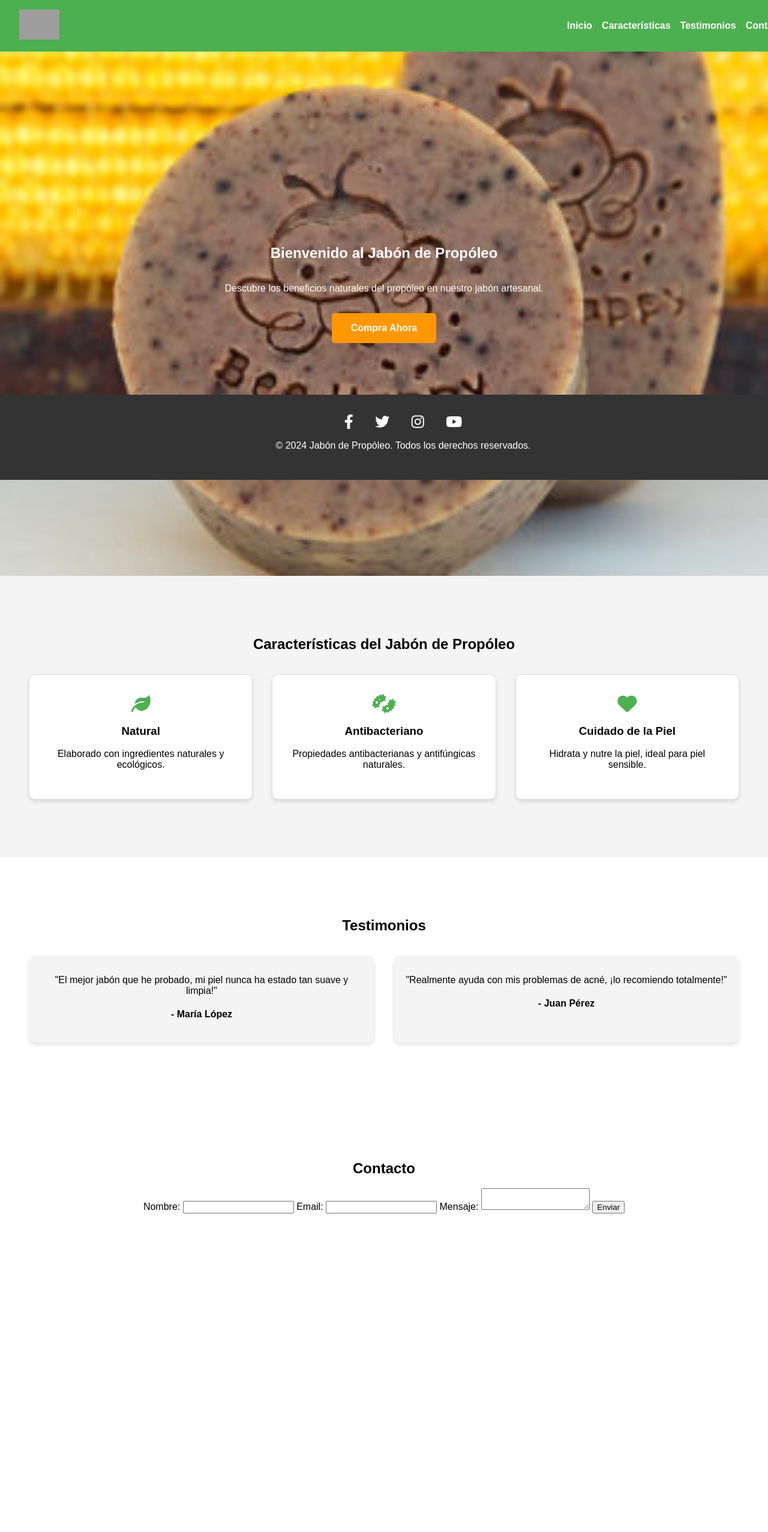
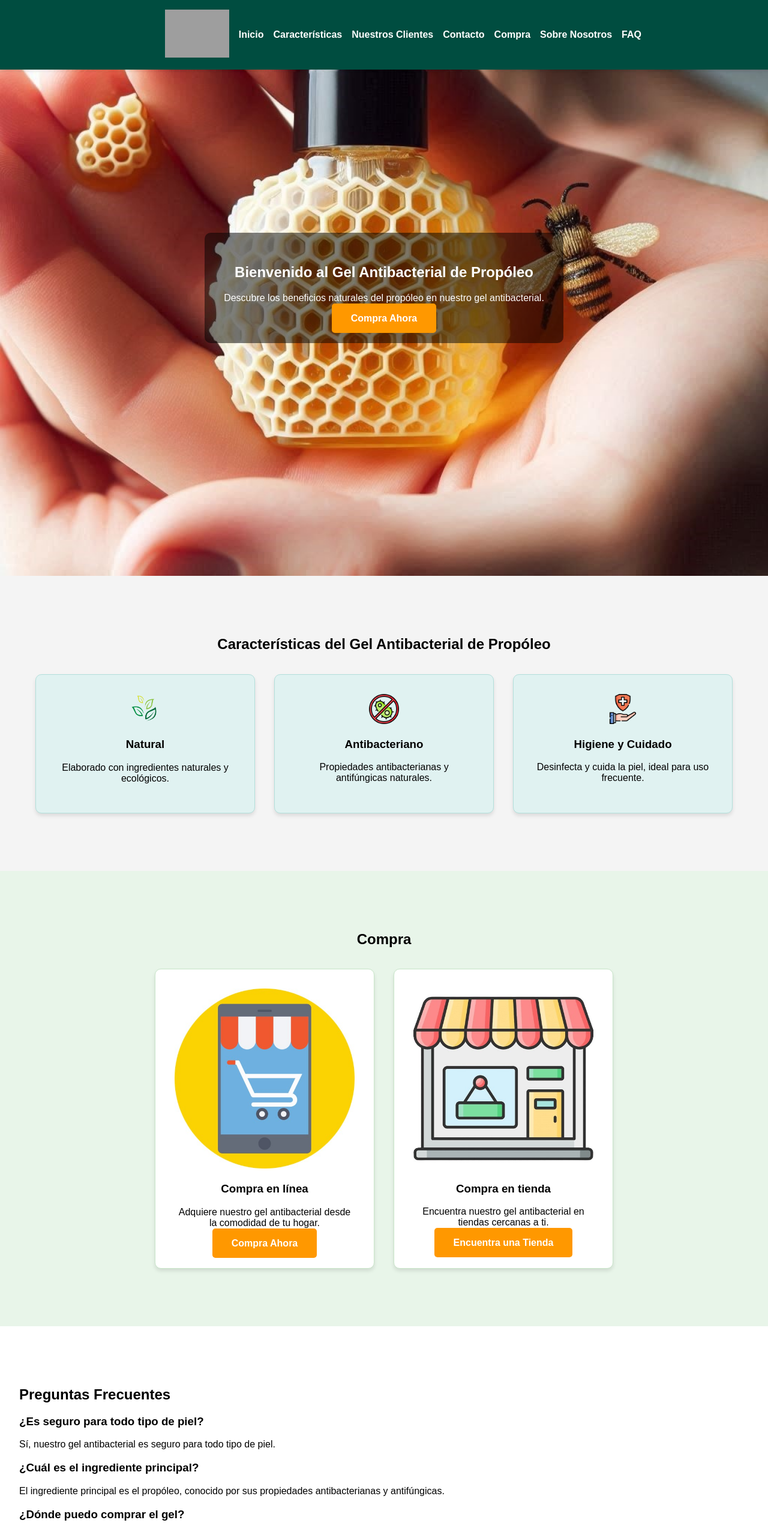
Before and after one commit to Llampu-Maki/Llampu-Maki, a plain HTML site: page index.html in a window 1280 px wide. Shown: the top 2554 px of the page at 60% size. Before the commit the page ends 2103 px from the top, so only its background shows below. Drawn offline with Linux system fonts and the light colour scheme; grey boxes are pictures that could not be loaded.

Commit message:
Add files via upload

```diff
--- a/index.html
+++ b/index.html
@@ -3,58 +3,104 @@
 <head>
     <meta charset="UTF-8">
     <meta name="viewport" content="width=device-width, initial-scale=1.0">
-    <title>Jabón de Propóleo</title>
+    <title>Gel Antibacterial de Propóleo</title>
     <link rel="stylesheet" href="styles.css">
     <link rel="stylesheet" href="https://cdnjs.cloudflare.com/ajax/libs/font-awesome/6.0.0-beta3/css/all.min.css">
 </head>
 <body>
     <header>
         <div class="logo">
-            <img src="logo.png" alt="Logo del Jabón de Propóleo">
+            <img src="logo.png" alt="Logo del Gel Antibacterial de Propóleo">
         </div>
         <nav>
             <ul>
                 <li><a href="#home">Inicio</a></li>
                 <li><a href="#features">Características</a></li>
-                <li><a href="#testimonials">Testimonios</a></li>
+                <li><a href="#testimonials">Nuestros Clientes</a></li>
                 <li><a href="#contact">Contacto</a></li>
+                <li><a href="#buy">Compra</a></li>
+                <li><a href="#about">Sobre Nosotros</a></li>
+                <li><a href="#faq">FAQ</a></li>
             </ul>
         </nav>
     </header>
     <section id="home">
-        <h1>Bienvenido al Jabón de Propóleo</h1>
-        <p>Descubre los beneficios naturales del propóleo en nuestro jabón artesanal.</p>
-        <a href="#contact" class="cta-button">Compra Ahora</a>
+        <div class="overlay">
+            <h1>Bienvenido al Gel Antibacterial de Propóleo</h1>
+            <p>Descubre los beneficios naturales del propóleo en nuestro gel antibacterial.</p>
+            <a href="#contact" class="cta-button">Compra Ahora</a>
+        </div>
     </section>
     <section id="features">
-        <h2>Características del Jabón de Propóleo</h2>
+        <h2>Características del Gel Antibacterial de Propóleo</h2>
         <div class="feature-cards">
             <div class="card">
-                <i class="fas fa-leaf"></i>
+                <img src="natural-icon.png" alt="Natural">
                 <h3>Natural</h3>
                 <p>Elaborado con ingredientes naturales y ecológicos.</p>
             </div>
             <div class="card">
-                <i class="fas fa-bacteria"></i>
+                <img src="antibacterial-icon.png" alt="Antibacteriano">
                 <h3>Antibacteriano</h3>
                 <p>Propiedades antibacterianas y antifúngicas naturales.</p>
             </div>
             <div class="card">
-                <i class="fas fa-heart"></i>
-                <h3>Cuidado de la Piel</h3>
-                <p>Hidrata y nutre la piel, ideal para piel sensible.</p>
+                <img src="care-icon.png" alt="Higiene y Cuidado">
+                <h3>Higiene y Cuidado</h3>
+                <p>Desinfecta y cuida la piel, ideal para uso frecuente.</p>
             </div>
         </div>
     </section>
+    <section id="buy">
+        <h2>Compra</h2>
+        <div class="buy-options">
+            <div class="option">
+                <img src="buy-option1.jpg" alt="Compra en línea">
+                <h3>Compra en línea</h3>
+                <p>Adquiere nuestro gel antibacterial desde la comodidad de tu hogar.</p>
+                <a href="#contact" class="cta-button">Compra Ahora</a>
+            </div>
+            <div class="option">
+                <img src="buy-option2.jpg" alt="Compra en tienda">
+                <h3>Compra en tienda</h3>
+                <p>Encuentra nuestro gel antibacterial en tiendas cercanas a ti.</p>
+                <a href="#contact" class="cta-button">Encuentra una Tienda</a>
+            </div>
+        </div>
+    </section>
+    <section id="faq">
+        <h2>Preguntas Frecuentes</h2>
+        <div class="faq-item">
+            <h3>¿Es seguro para todo tipo de piel?</h3>
+            <p>Sí, nuestro gel antibacterial es seguro para todo tipo de piel.</p>
+        </div>
+        <div class="faq-item">
+            <h3>¿Cuál es el ingrediente principal?</h3>
+            <p>El ingrediente principal es el propóleo, conocido por sus propiedades antibacterianas y antifúngicas.</p>
+        </div>
+        <div class="faq-item">
+            <h3>¿Dónde puedo comprar el gel?</h3>
+            <p>Puedes comprar nuestro gel en línea o en tiendas seleccionadas.</p>
+        </div>
+    </section>
+    <section id="about">
+        <h2>Sobre Nosotros</h2>
+        <div class="about-content">
+            <img src="about.jpg" alt="Sobre Nosotros">
+            <p>Somos una empresa comprometida con la salud y el bienestar, ofreciendo productos de alta calidad elaborados con ingredientes naturales.</p>
+        </div>
+    </section>
     <section id="testimonials">
-        <h2>Testimonios</h2>
+        <h2>Nuestros Clientes</h2>
         <div class="testimonials">
             <div class="testimonial">
-                <p>"El mejor jabón que he probado, mi piel nunca ha estado tan suave y limpia!"</p>
+                <img src="maria-lopez.jpg" alt="María López">
+                <p>"El mejor gel antibacterial que he probado, mis manos nunca han estado tan limpias y cuidadas!"</p>
                 <h4>- María López</h4>
             </div>
             <div class="testimonial">
-                <p>"Realmente ayuda con mis problemas de acné, ¡lo recomiendo totalmente!"</p>
+                <img src="juan-perez.jpg" alt="Juan Pérez">
+                <p>"Realmente ayuda a mantener mis manos desinfectadas durante todo el día, ¡lo recomiendo totalmente!"</p>
                 <h4>- Juan Pérez</h4>
             </div>
         </div>
@@ -78,7 +124,7 @@
             <a href="#"><i class="fab fa-instagram"></i></a>
             <a href="#"><i class="fab fa-youtube"></i></a>
         </div>
-        <p>&copy; 2024 Jabón de Propóleo. Todos los derechos reservados.</p>
+        <p>&copy; 2024 Gel Antibacterial de Propóleo. Todos los derechos reservados.</p>
     </footer>
     <script src="script.js"></script>
 </body>
--- a/script.js
+++ b/script.js
@@ -1,4 +1,4 @@
-document.querySelector('form').addEventListener('submit', function(event) {
-    event.preventDefault();
-    alert('Gracias por contactarnos. Pronto nos pondremos en contacto contigo.');
+// Aquí puedes añadir funcionalidad adicional con JavaScript
+document.addEventListener("DOMContentLoaded", function() {
+    console.log("Página cargada");
 });
--- a/styles.css
+++ b/styles.css
@@ -6,20 +6,22 @@ body {
 }
 
 header {
-    background-color: #4CAF50;
+    background-color: #004d40;
     color: #fff;
     display: flex;
-    justify-content: space-between;
+    justify-content: center;
     align-items: center;
     padding: 1rem 2rem;
     position: fixed;
     width: 100%;
     top: 0;
     z-index: 1000;
+    box-shadow: 0 2px 4px rgba(0, 0, 0, 0.1);
 }
 
 header .logo img {
-    height: 50px;
+    height: 80px; /* Tamaño aumentado del logo */
+    margin-right: auto;
 }
 
 header nav ul {
@@ -45,7 +47,7 @@ section {
 }
 
 #home {
-    background-image: url('background.jpg');
+    background-image: url('gel-banner.jpg');
     background-size: cover;
     background-position: center;
     color: #fff;
@@ -54,6 +56,14 @@ section {
     flex-direction: column;
     justify-content: center;
     align-items: center;
+    position: relative;
+}
+
+.overlay {
+    background-color: rgba(0, 0, 0, 0.5);
+    padding: 2rem;
+    border-radius: 10px;
+    text-align: center;
 }
 
 .cta-button {
@@ -77,23 +87,82 @@ section {
 }
 
 .feature-cards .card {
-    background: #fff;
-    border: 1px solid #ddd;
+    background: #e0f2f1;
+    border: 1px solid #b2dfdb;
     border-radius: 10px;
     padding: 2rem;
     margin: 1rem;
-    flex: 1 1 200px;
+    max-width: 300px;
     text-align: center;
-    box-shadow: 0 4px 6px rgba(0,0,0,0.1);
+    box-shadow: 0 4px 6px rgba(0, 0, 0, 0.1);
 }
 
-.feature-cards .card i {
-    font-size: 2rem;
-    color: #4CAF50;
+.feature-cards .card img {
+    max-width: 50px;
+    height: auto;
+}
+
+#buy {
+    background-color: #e8f5e9;
+    padding: 5rem 2rem;
+}
+
+.buy-options {
+    display: flex;
+    justify-content: center;
+    flex-wrap: wrap;
+}
+
+.buy-options .option {
+    background: #ffffff;
+    border: 1px solid #c8e6c9;
+    border-radius: 10px;
+    padding: 2rem;
+    margin: 1rem;
+    max-width: 300px;
+    text-align: center;
+    box-shadow: 0 4px 6px rgba(0, 0, 0, 0.1);
+}
+
+.buy-options .option img {
+    max-width: 100%;
+    height: auto;
+    border-radius: 10px;
+}
+
+#faq {
+    background-color: #ffffff;
+    padding: 5rem 2rem;
+    text-align: left;
+}
+
+.faq-item {
+    margin: 1rem 0;
+}
+
+#about {
+    background-color: #fafafa;
+    padding: 5rem 2rem;
+    text-align: center;
+}
+
+.about-content {
+    display: flex;
+    justify-content: center;
+    align-items: center;
+    flex-wrap: wrap;
+}
+
+.about-content img {
+    max-width: 300px;
+    height: auto;
+    margin: 1rem;
+    border-radius: 10px;
 }
 
 #testimonials {
-    background-color: #fff;
+    background-color: #ffffff;
+    padding: 5rem 2rem;
 }
 
 .testimonials {
@@ -105,25 +174,34 @@ section {
 .testimonial {
     background: #f4f4f4;
     border-radius: 10px;
-    padding: 1rem;
+    padding: 2rem;
     margin: 1rem;
-    flex: 1 1 300px;
-    box-shadow: 0 4px 6px rgba(0,0,0,0.1);
+    max-width: 350px; /* Tamaño aumentado del cuadro de texto */
+    text-align: center;
+    box-shadow: 0 4px 6px rgba(0, 0, 0, 0.1);
+}
+
+.testimonial img {
+    width: 150px; /* Ancho aumentado de la imagen */
+    height: 100px; /* Altura fija para recortar */
+    object-fit: cover; /* Ajusta la imagen para cubrir el contenedor */
+    border-radius: 10px; /* Bordes redondeados */
+    margin-bottom: 1rem;
 }
 
 footer {
-    background-color: #333;
+    background-color: #004d40;
     color: #fff;
     text-align: center;
-    padding: 2rem;
-    position: fixed;
-    width: 100%;
-    bottom: 0;
+    padding: 1rem 0;
 }
 
 footer .social-media a {
     color: #fff;
-    margin: 0 1rem;
+    margin: 0 0.5rem;
     text-decoration: none;
+}
+
+footer .social-media a i {
     font-size: 1.5rem;
 }
```
Also changed, not shown: about.jpg (added), antibacterial-icon.png (added), buy-option1.jpg (added), buy-option2.jpg (added), care-icon.png (added), gel-banner.jpg (added), gel-banner_2.jpg (added), juan-perez.jpg (added), maria-lopez.jpg (added), natural-icon.png (added), 1 other file.
